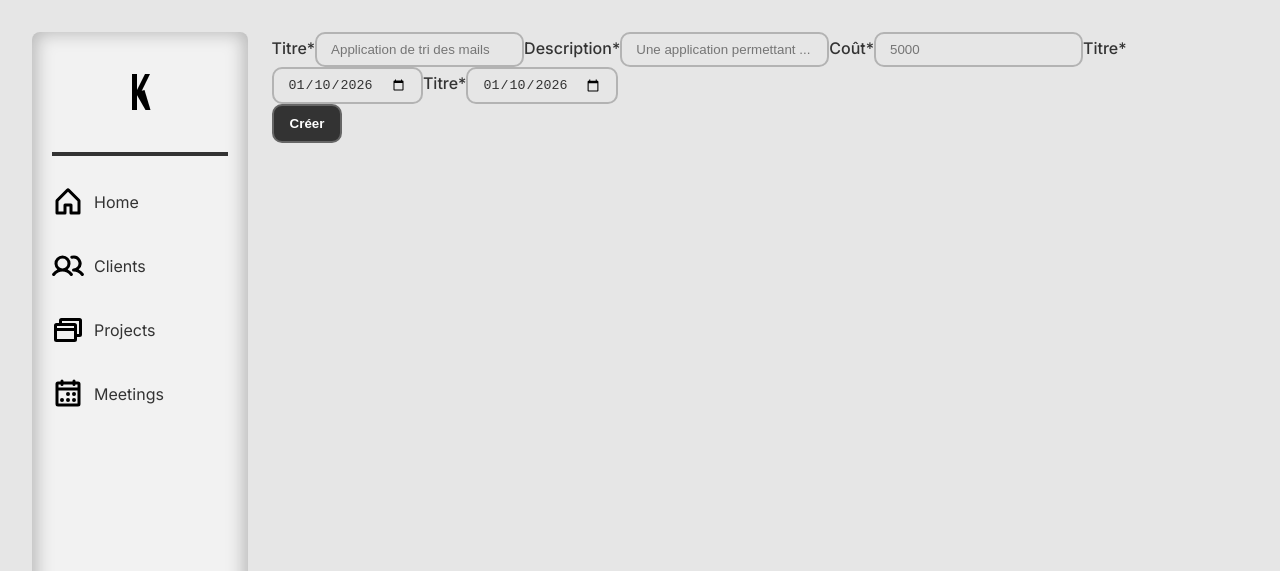
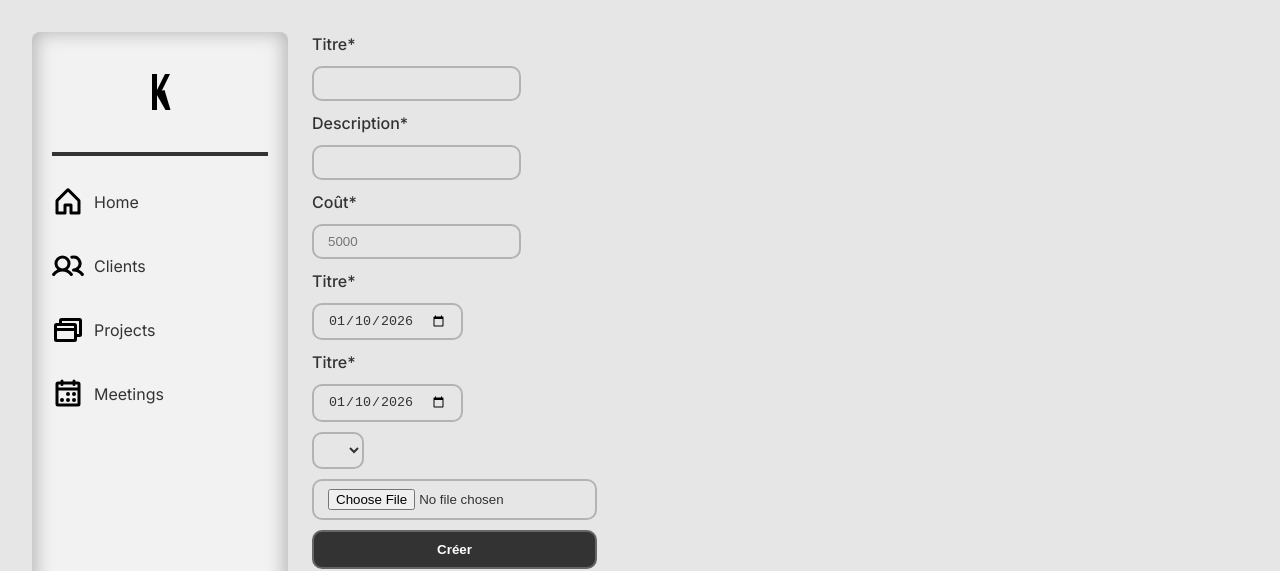
Before and after one commit to matheokcx/crm-app, a Next.js app: page /projects/create in a window 1280 px wide. Shown: the top 571 px of the page. Built offline with nearby package versions, Linux system fonts and the light colour scheme; no server answers.

Commit message:
feat(projects): Start to add zod in project creation process

```diff
--- a/src/app/(home)/clients/create/action.ts
+++ b/src/app/(home)/clients/create/action.ts
@@ -21,7 +21,7 @@ export const createClient = async (inputs: FormData): Promise<void> => {
                 .max(100, "Le nom doit avoir au maximum une longueur de 100"),
             job: z.string("Ça doit être du texte")
                 .max(100, "Le poste doit avoir au maximum une longueur de 100"),
-            status: z.enum(["EASY", "MEDIUM", "HARD", "EXPERT"]),
+            status: z.enum(["LEAD", "SIGNED", "LOST", "ARCHIVED"]),
             birthdate: z.coerce.date().nullable(),
             mail: z.email().nullable(),
             phone: z.string().nullable(),
--- a/src/app/(home)/projects/create/action.ts
+++ b/src/app/(home)/projects/create/action.ts
@@ -1,9 +1,10 @@
 "use server"
-import { addProject } from "@/services/projectService";
-import { getServerSession } from "next-auth/next";
-import { authOptions } from "@/lib/auth";
-import { redirect } from "next/dist/client/components/redirect";
-import { Project } from "@/types";
+import {addProject} from "@/services/projectService";
+import {getServerSession} from "next-auth/next";
+import {authOptions} from "@/lib/auth";
+import {redirect} from "next/dist/client/components/redirect";
+import {Project} from "@/types";
+import * as z from "zod";
 
 // ==============================================
 
@@ -11,9 +12,36 @@ export const createProject = async (data: FormData): Promise<void> => {
     const session = await getServerSession(authOptions);
 
     if(session?.user?.id){
-        const newProject: Project = await addProject(data, null);
-        if(newProject){
-            redirect(`/projects/${newProject.id}`);
+        const projectSchema = z.object({
+            title: z.string("Cette variable doit être de type texte"),
+            description: z.string("Cette variable doit être de type texte"),
+            difficulty: z.enum(["EASY", "MEDIUM", "HARD", "EXPERT"], "La difficulté doit être parmi les choix"),
+            cost: z.number("Cette variable doit être de type entier").nonnegative("Le coup du projet ne peut pas être négatif"),
+            clientId: z.number("Cette variable doit être de type entier").nonnegative("L'id du client ne peut pas être négatif"),
+            parentProjectId: z.number().nullable(),
+            startDate: z.coerce.date(),
+            endDate: z.coerce.date(),
+            cover: z.union([
+                z.file()
+                    .mime(["image/png", "image/jpeg", "image/webp"])
+                    .max(5_000_000),
+                z.file().refine((file) => file.size === 0).transform(() => null),
+            ]),
+        });
+
+        const formDataObject = Object.fromEntries(data);
+        const dataValide = projectSchema.safeParse(formDataObject);
+
+        if(dataValide.success) {
+            const newProject: Project = await addProject(data, null);
+
+            if(newProject){
+                redirect(`/projects/${newProject.id}`);
+            }
+        }
+        else{
+            console.error("No project created");
+            console.error(dataValide);
         }
     }
 };
--- a/src/app/(home)/projects/create/page.tsx
+++ b/src/app/(home)/projects/create/page.tsx
@@ -1,4 +1,4 @@
-import { createProject } from "@/app/(home)/projects/create/action";
+import {createProject} from "@/app/(home)/projects/create/action";
 import styles from "./project-create-page.module.css";
 import Input from "@/components/UI/Input";
 
@@ -9,12 +9,18 @@ const ProjectCreatePage = () => {
     const tomorrow = (new Date(Date.now() + 86400)).toISOString().split("T")[0];
 
     return (
-        <form action={createProject}>
-            <Input type="text" label="Titre" name="title" placeholder="Application de tri des mails" />
-            <Input type="text" label="Description" name="description" placeholder="Une application permettant ..." />
+        <form action={createProject} className={styles.projectForm}>
+            <Input type="text" label="Titre" name="title"/>
+            <Input type="text" label="Description" name="description"/>
             <Input type="number" label="Coût" name="cost" placeholder="5000" />
-            <Input type="date" label="Titre" name="title" placeholder="Application de tri des mails" defaultValue={today} />
-            <Input type="date" label="Titre" name="title" placeholder="Application de tri des mails" defaultValue={tomorrow} />
+            <Input type="date" label="Titre" name="startDate" defaultValue={today} />
+            <Input type="date" label="Titre" name="endDate" defaultValue={tomorrow} />
+
+            <select name="difficulty">
+
+            </select>
+
+            <input type="file" name="cover" />
 
             <button type="submit">Créer</button>
         </form>
--- a/src/app/(home)/projects/create/project-create-page.module.css
+++ b/src/app/(home)/projects/create/project-create-page.module.css
@@ -0,0 +1,5 @@
+.projectForm {
+    display: flex;
+    flex-direction: column;
+    gap: 10px;
+}
```
